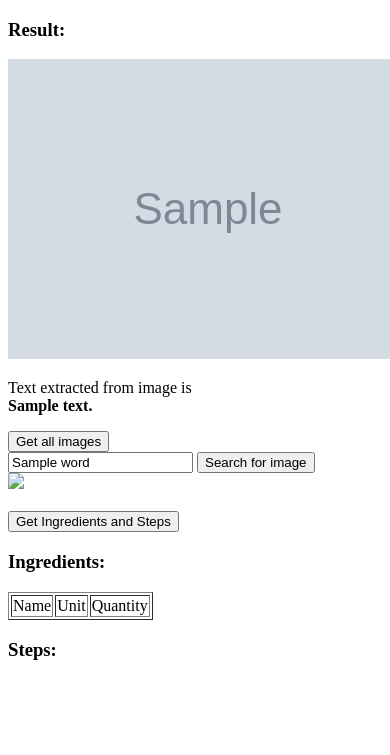
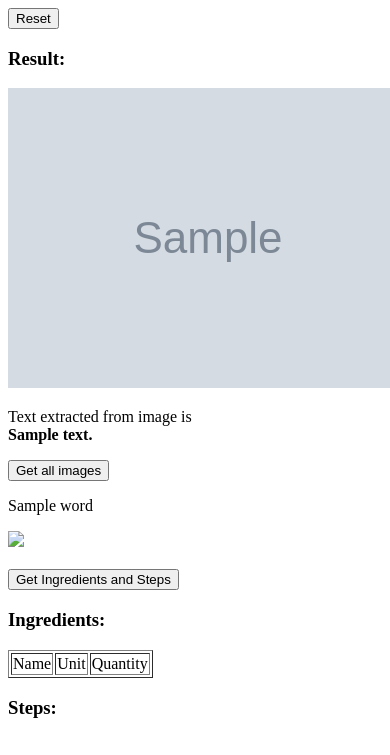
Before and after one commit to Samyak2/Recipe-viewer-flask-app, a Flask app: template templates/result.html in a window 390 px wide; the page is wider, and only the part inside the window is pictured. Shown: the top 755 px of that part. Run offline with Flask 2, Linux system fonts and the light colour scheme; the template is opened without the code that fills it: most values are stand-ins (such as "Sample title", 1, 10 or a date in 2020); grey boxes marked "Sample" are stand-in pictures.

Commit message:
Fixed many issues and made more interactive/responsive

```diff
--- a/app.py
+++ b/app.py
@@ -19,6 +19,7 @@
 
 @app.route("/")
 def index():
+    session.clear()
     return render_template("index.html")
 
 # words = OrderedDict() #ordered dictionary to store words and corresponding image url
@@ -32,14 +33,15 @@
     #if image is uploaded
     # que = Queue()
     if request.method == "POST" and "ingsteps" in request.form:
-        session["classified_op"] = classify_and_extract([*session["words"]])
-        print(session["classified_op"], file=sys.stderr)
-        return render_template("result.html", words=session["words"].items(), extracted_text=session["text"], img_src=os.path.join(app.config['UPLOAD_FOLDER'], session["filename"]), sentences=session["classified_op"])
+        # print("These are wordsssssss: ",session["words"], file=sys.stderr)
+        session["classified_op"] = classify_and_extract([i for i,j in session["words"]])
+        # print(session["classified_op"], file=sys.stderr)
+        return render_template("result.html", words=session["words"], extracted_text=session["text"], img_src=os.path.join(app.config['UPLOAD_FOLDER'], session["filename"]), sentences=session["classified_op"])
     elif request.method == "POST" and "getimgs" in request.form:
-        for word in session["words"]:
-            runSpider(word) #runs google image scraper (from google_images_scraper.py) to get download the image
-            session["words"][word] = os.path.join(app.config['UPLOAD_FOLDER'], word + " 0.jpg") #add image url to the dict
-        return render_template("result.html", words=session["words"].items(), extracted_text=session["text"], img_src=os.path.join(app.config['UPLOAD_FOLDER'], session["filename"]), sentences=session["classified_op"])
+        for pair in session["words"]:
+            runSpider(pair[0]) #runs google image scraper (from google_images_scraper.py) to get download the image
+            pair[1] = os.path.join(app.config['UPLOAD_FOLDER'], pair[0] + " 0.jpg") #add image url to the dict
+        return render_template("result.html", words=session["words"], extracted_text=session["text"], img_src=os.path.join(app.config['UPLOAD_FOLDER'], session["filename"]), sentences=session["classified_op"])
     elif request.method == "POST":
         if "file" not in request.files: #if file is not uploaded
             return render_template("result.html", msg="No file selected") #Display message, {{msg}} in the html is replaced with the message
@@ -50,7 +52,8 @@
         session["text"] = ocr_core(os.path.join(app.config['UPLOAD_FOLDER'], session["filename"])) #get image text using ocr_core function from img2txt
         # print(session["text"], file=sys.stderr)
         session["text"] = session["text"].replace('\n', '<br>') #replace newline with <br> so that it is rendered properly in the html
-        session["words"] = OrderedDict(("".join(l for l in word if l.isalpha() or l==" " or l.isdigit()),"") for word in nltk.tokenize.sent_tokenize(session["text"].replace("<br><br>", ". ").replace("<br>", " ").replace("..",".")) if len(word)>2) #[word.strip(string.punctuation) for word in text.lower().replace("<br>", " ").split()]) #Get list of words from the text
+        session["words"] = [["".join(l for l in word if l.isalpha() or l==" " or l.isdigit()),""] for word in nltk.tokenize.sent_tokenize(session["text"].replace("<br><br>", ". ").replace("<br>", " ").replace("..",".")) if len(word)>2] #[word.strip(string.punctuation) for word in text.lower().replace("<br>", " ").split()]) #Get list of words from the text
+        # print("These are wordsssssss: ",session["words"], file=sys.stderr)
         # print(session["words"], file=sys.stderr)
         # for i in session["words"]:
         # print(classify_and_extract([*session["words"]]))
@@ -59,26 +62,30 @@
         # t.start()
         # t.join()
         if request.form.get("geting"):
-            session["classified_op"] = classify_and_extract([*session["words"]])
+            session["classified_op"] = classify_and_extract([i for i,j in session["words"]])
             print(session["classified_op"])
+        if "classified_op" not in session:
+            session["classified_op"] = []
         #load result.html again with the appropriate message, image source, words list
         if request.form.get("getall"):
-            for word in session["words"]:
-                runSpider(word) #runs google image scraper (from google_images_scraper.py) to get download the image
-                session["words"][word] = os.path.join(app.config['UPLOAD_FOLDER'], word + " 0.jpg") #add image url to the dict
+            for pair in session["words"]:
+                runSpider(pair[0]) #runs google image scraper (from google_images_scraper.py) to get download the image
+                pair[1] = os.path.join(app.config['UPLOAD_FOLDER'], pair[0] + " 0.jpg") #add image url to the dict
                 # print(words[word], file=sys.stderr)
-        return render_template("result.html", msg="File uploaded successfully", extracted_text=session["text"], img_src=os.path.join(app.config['UPLOAD_FOLDER'], session["filename"]), words=session["words"].items(), sentences=session["classified_op"])#{word:url for (word, url) in zip(words, urls)})
+        return render_template("result.html", msg="File uploaded successfully", extracted_text=session["text"], img_src=os.path.join(app.config['UPLOAD_FOLDER'], session["filename"]), words=session["words"], sentences=session["classified_op"])#{word:url for (word, url) in zip(words, urls)})
     #if any "Search for image button is clicked"
-    elif request.method == "GET" and "words" in session:
-        # session["classified_op"] = que.get()
-        # print(session["classified_op"], file=sys.stderr)
-        word = request.args.get("word") #get word
-        if word is not None: #if word is found
-            runSpider(word) #runs google image scraper (from google_images_scraper.py) to get download the image
-            session["words"][word] = os.path.join(app.config['UPLOAD_FOLDER'], word + " 0.jpg") #add image url to the dict
-            print(session["words"][word], file=sys.stderr)
-        #load result.html again with the appropriate message, image source, words list
-        return render_template("result.html", words=session["words"].items(), extracted_text=session["text"], img_src=os.path.join(app.config['UPLOAD_FOLDER'], session["filename"]), sentences=session["classified_op"])
+    # elif request.method == "GET" and "words" in session:
+    #     # session["classified_op"] = que.get()
+    #     # print(session["classified_op"], file=sys.stderr)
+    #     word = request.args.get("word") #get word
+    #     if word is not None and [word, ""] in session["words"]: #if word is found
+    #         runSpider(word) #runs google image scraper (from google_images_scraper.py) to get download the image
+    #         # session["words"].append((word,os.path.join(app.config['UPLOAD_FOLDER'], word + " 0.jpg"))) #add image url to the dict
+    #         session["words"][session["words"].index([word, ""])][1] = os.path.join(app.config['UPLOAD_FOLDER'], word + " 0.jpg")
+    #         # print(session["words"][word], file=sys.stderr)
+    #     #load result.html again with the appropriate message, image source, words list
+    #     print(session["words"], file=sys.stderr)
+    #     return render_template("result.html", words=session["words"], extracted_text=session["text"], img_src=os.path.join(app.config['UPLOAD_FOLDER'], session["filename"]), sentences=session["classified_op"])
     #when the page is first loaded
     else:
         return render_template("result.html")
--- a/templates/result.html
+++ b/templates/result.html
@@ -14,6 +14,9 @@
 </head>
 
 <body>
+    <form action="/" method="GET">
+    <input type="submit" value="Reset">
+    </form>
     {% if msg %}
     <p>{{msg}}</p>
     {% endif %}
@@ -33,7 +36,7 @@
 
     <form method="POST"><input type="submit" value="Get all images" name="getimgs"></form>
     {% for word,url in words %}
-        <form method="GET" > <input type="text" value="{{word}}" name="word"> <input type="submit" value="Search for image"></form>
+        <p>{{word}}</p>
         {% if url %}
             <img src="{{url}}">
         {% endif %}
@@ -68,8 +71,6 @@
     {% endfor %}
     </ol>
     {% endif %}
-    <script type="text/javascript">document.addEventListener("DOMContentLoaded",function(){window.addEventListener("pagehide",function(a){window.name+="\ue000"+window.pageXOffset+"\ue000"+window.pageYOffset});if(window.name&&-1<window.name.indexOf("\ue000")){var a=window.name.split("\ue000");3<=a.length&&(window.name=a[0],window.scrollTo(parseFloat(a[a.length-2]),parseFloat(a[a.length-1])))}});
-    </script>
 </body>
 
 </html>
```
